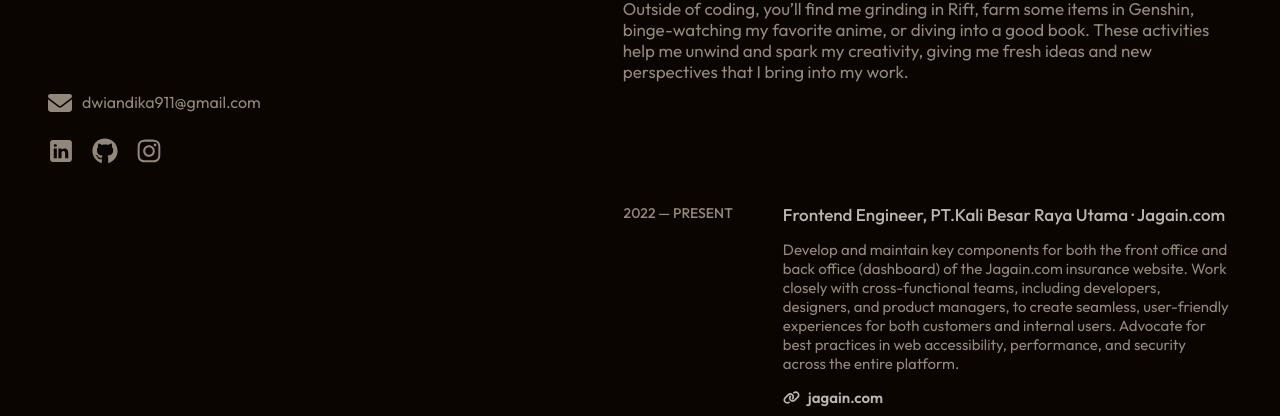
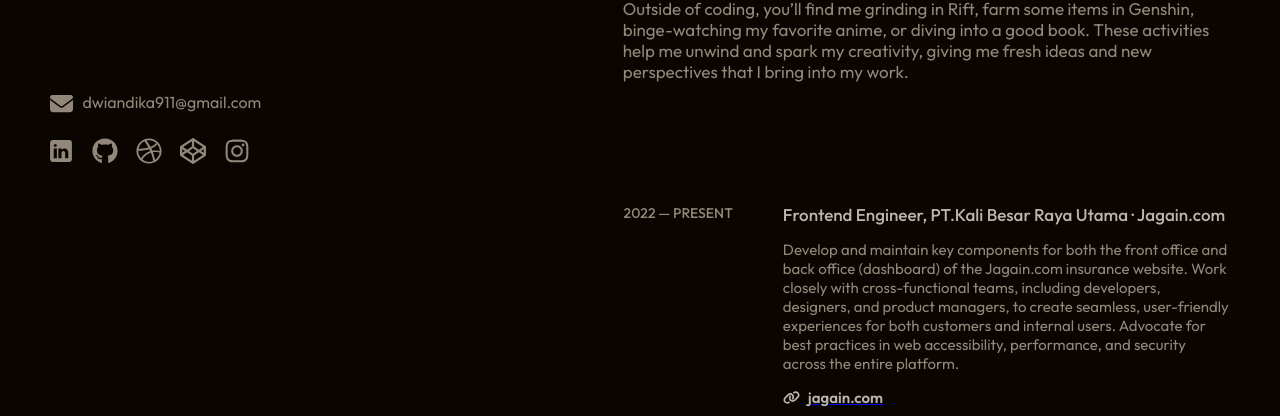
Before and after one commit to dhikad19/portofolio-v2, a Vue app: page / in a window 1280 px wide. Shown: the part 536-952 px from the top of the page. Built offline with nearby package versions, Linux system fonts and the light colour scheme.

Commit message:
Adjust UI on experience list

```diff
--- a/src/assets/styles.scss
+++ b/src/assets/styles.scss
@@ -18,6 +18,16 @@ body {
   background-color: var(--secondary-dark-color);
   color: var(--text-color);
   font-family: "Outfit", sans-serif;
+}
+
+div::selection,
+p::selection,
+span::selection,
+h1::selection,
+h2::selection,
+h3::selection {
+  background: #ff7800;
+  color: #ffffff;
 }
 
 .container {
--- a/src/components/Experience/index.vue
+++ b/src/components/Experience/index.vue
@@ -4,7 +4,9 @@
       <div class="title-mobile">
         <h4 class="title">Experience</h4>
       </div>
-      <div class="experience-card" v-for="(item, i) in experienceData" :key="i">
+      <div class="list-container">
+        <div v-for="(item, i) in experienceData" :key="i">
+          <a :href="item.url" target="_blank" class="experience-card">
             <div class="experience-times">
               <span>{{ item.date }}</span>
               <p v-if="item.note" class="experience-note">{{item.note}}</p>
@@ -25,12 +27,14 @@
               </p>
               <div v-if="item.project">
                 <div v-for="(project, j) in item.project" :key="j" class="project-link">
+                  <a :href="project.url" target="_blank">
                     <div class="project-item" @click="handleProjectLink(i, j)">
                       <svg xmlns="http://www.w3.org/2000/svg" viewBox="0 0 640 512">
                         <path d="M579.8 267.7c56.5-56.5 56.5-148 0-204.5c-50-50-128.8-56.5-186.3-15.4l-1.6 1.1c-14.4 10.3-17.7 30.3-7.4 44.6s30.3 17.7 44.6 7.4l1.6-1.1c32.1-22.9 76-19.3 103.8 8.6c31.5 31.5 31.5 82.5 0 114L422.3 334.8c-31.5 31.5-82.5 31.5-114 0c-27.9-27.9-31.5-71.8-8.6-103.8l1.1-1.6c10.3-14.4 6.9-34.4-7.4-44.6s-34.4-6.9-44.6 7.4l-1.1 1.6C206.5 251.2 213 330 263 380c56.5 56.5 148 56.5 204.5 0L579.8 267.7zM60.2 244.3c-56.5 56.5-56.5 148 0 204.5c50 50 128.8 56.5 186.3 15.4l1.6-1.1c14.4-10.3 17.7-30.3 7.4-44.6s-30.3-17.7-44.6-7.4l-1.6 1.1c-32.1 22.9-76 19.3-103.8-8.6C74 372 74 321 105.5 289.5L217.7 177.2c31.5-31.5 82.5-31.5 114 0c27.9 27.9 31.5 71.8 8.6 103.9l-1.1 1.6c-10.3 14.4-6.9 34.4 7.4 44.6s34.4 6.9 44.6-7.4l1.1-1.6C433.5 260.8 427 182 377 132c-56.5-56.5-148-56.5-204.5 0L60.2 244.3z"/>
                       </svg>
                       <p>{{ project.name }}</p>
                     </div>
+                  </a>
                 </div>
               </div>
               <div class="experience-tech" v-if="item.tech">
@@ -38,6 +42,8 @@
                   {{ list }}
                 </div>
               </div>
+            </div>
+          </a>
         </div>
       </div>
     </div>
@@ -56,6 +62,7 @@ export default {
           role: 'Frontend Engineer, PT.Kali Besar Raya Utama · Jagain.com',
           description: 'Develop and maintain key components for both the front office and back office (dashboard) of the Jagain.com insurance website. Work closely with cross-functional teams, including developers, designers, and product managers, to create seamless, user-friendly experiences for both customers and internal users. Advocate for best practices in web accessibility, performance, and security across the entire platform.',
           tech: ['Javascript', 'Nuxt', 'Vue', 'React', 'HTML & SCSS'],
+          url: 'https://www.kbru.co.id/',
           project: [
             {
               name: 'jagain.com',
--- a/src/components/Experience/style.scss
+++ b/src/components/Experience/style.scss
@@ -3,6 +3,14 @@
   font-size: 17px;
   @media screen and (max-width: 1025px) {
     font-size: 16px;
+  }
+}
+
+.list-container {
+  &:hover {
+    .experience-card {
+      opacity: 0.7;
+    }
   }
 }
 
@@ -84,9 +92,11 @@
   margin-top: 17px;
   border-radius: 8px;
   padding: 10px 20px 10px 20px;
+  text-decoration: none;
   cursor: pointer;
   &:hover {
     background-color: #e7c5a721;
+    opacity: 1 !important;
     .experience-title {
       color: var(--primary-color);
     }
--- a/src/components/Social/index.vue
+++ b/src/components/Social/index.vue
@@ -22,6 +22,20 @@
         </a>
       </div>
       <div class="social-icon">
+        <a href="https://dribbble.com/dikad19" target="_blank">
+          <svg xmlns="http://www.w3.org/2000/svg" viewBox="0 0 512 512">
+            <path d="M256 8C119.3 8 8 119.3 8 256s111.3 248 248 248 248-111.3 248-248S392.7 8 256 8zm164 114.4c29.5 36 47.4 82 47.8 132-7-1.5-77-15.7-147.5-6.8-5.8-14-11.2-26.4-18.6-41.6 78.3-32 113.8-77.5 118.3-83.5zM396.4 97.9c-3.8 5.4-35.7 48.3-111 76.5-34.7-63.8-73.2-116.2-79-124 67.2-16.2 138 1.3 190.1 47.5zm-230.5-33.3c5.6 7.7 43.4 60.1 78.5 122.5-99.1 26.3-186.4 25.9-195.8 25.8C62.4 147.2 106.7 92.6 165.9 64.6zM44.2 256.3c0-2.2 0-4.3 .1-6.5 9.3 .2 111.9 1.5 217.7-30.1 6.1 11.9 11.9 23.9 17.2 35.9-76.6 21.6-146.2 83.5-180.5 142.3C64.8 360.4 44.2 310.7 44.2 256.3zm81.8 167.1c22.1-45.2 82.2-103.6 167.6-132.8 29.7 77.3 42 142.1 45.2 160.6-68.1 29-150 21.1-212.8-27.9zm248.4 8.5c-2.2-12.9-13.4-74.9-41.2-151 66.4-10.6 124.7 6.8 131.9 9.1-9.4 58.9-43.3 109.8-90.8 142z"/>
+          </svg>
+        </a>
+      </div>
+      <div class="social-icon">
+        <a href="https://codepen.io/dikad19" target="_blank">
+          <svg xmlns="http://www.w3.org/2000/svg" viewBox="0 0 512 512">
+            <path d="M502.3 159.7l-234-156c-8-4.9-16.5-5-24.6 0l-234 156C3.7 163.7 0 170.8 0 178v156c0 7.1 3.7 14.3 9.7 18.3l234 156c8 4.9 16.5 5 24.6 0l234-156c6-4 9.7-11.1 9.7-18.3V178c0-7.1-3.7-14.3-9.7-18.3zM278 63.1l172.3 114.9-76.9 51.4L278 165.7V63.1zm-44 0v102.6l-95.4 63.7-76.9-51.4L234 63.1zM44 219.1l55.1 36.9L44 292.8v-73.7zm190 229.7L61.7 334l76.9-51.4L234 346.3v102.6zm22-140.9l-77.7-52 77.7-52 77.7 52-77.7 52zm22 140.9V346.3l95.4-63.7 76.9 51.4L278 448.8zm190-156l-55.1-36.9L468 219.1v73.7z"/>
+          </svg>
+        </a>
+      </div>
+      <div class="social-icon">
         <a href="https://www.instagram.com/dikad19" target="_blank">
           <svg xmlns="http://www.w3.org/2000/svg" viewBox="0 0 448 512">
             <path d="M224.1 141c-63.6 0-114.9 51.3-114.9 114.9s51.3 114.9 114.9 114.9S339 319.5 339 255.9 287.7 141 224.1 141zm0 189.6c-41.1 0-74.7-33.5-74.7-74.7s33.5-74.7 74.7-74.7 74.7 33.5 74.7 74.7-33.6 74.7-74.7 74.7zm146.4-194.3c0 14.9-12 26.8-26.8 26.8-14.9 0-26.8-12-26.8-26.8s12-26.8 26.8-26.8 26.8 12 26.8 26.8zm76.1 27.2c-1.7-35.9-9.9-67.7-36.2-93.9-26.2-26.2-58-34.4-93.9-36.2-37-2.1-147.9-2.1-184.9 0-35.8 1.7-67.6 9.9-93.9 36.1s-34.4 58-36.2 93.9c-2.1 37-2.1 147.9 0 184.9 1.7 35.9 9.9 67.7 36.2 93.9s58 34.4 93.9 36.2c37 2.1 147.9 2.1 184.9 0 35.9-1.7 67.7-9.9 93.9-36.2 26.2-26.2 34.4-58 36.2-93.9 2.1-37 2.1-147.8 0-184.8zM398.8 388c-7.8 19.6-22.9 34.7-42.6 42.6-29.5 11.7-99.5 9-132.1 9s-102.7 2.6-132.1-9c-19.6-7.8-34.7-22.9-42.6-42.6-11.7-29.5-9-99.5-9-132.1s-2.6-102.7 9-132.1c7.8-19.6 22.9-34.7 42.6-42.6 29.5-11.7 99.5-9 132.1-9s102.7-2.6 132.1 9c19.6 7.8 34.7 22.9 42.6 42.6 11.7 29.5 9 99.5 9 132.1s2.7 102.7-9 132.1z"/>
--- a/src/components/Social/style.scss
+++ b/src/components/Social/style.scss
@@ -19,6 +19,7 @@
   text-decoration: none;
   width: fit-content;
   margin-bottom: 8px;
+  margin-left: 1.5px;
   p {
     margin-left: 10px;
     margin-bottom: 18px;
@@ -39,8 +40,8 @@
 }
 
 .mail-svg {
-  width: 24px;
-  height: 24px;
+  width: 23px;
+  height: 23px;
   fill: var(--dark-color);
 }
 
```
Lines whose indentation alone changed are shown as unchanged.
